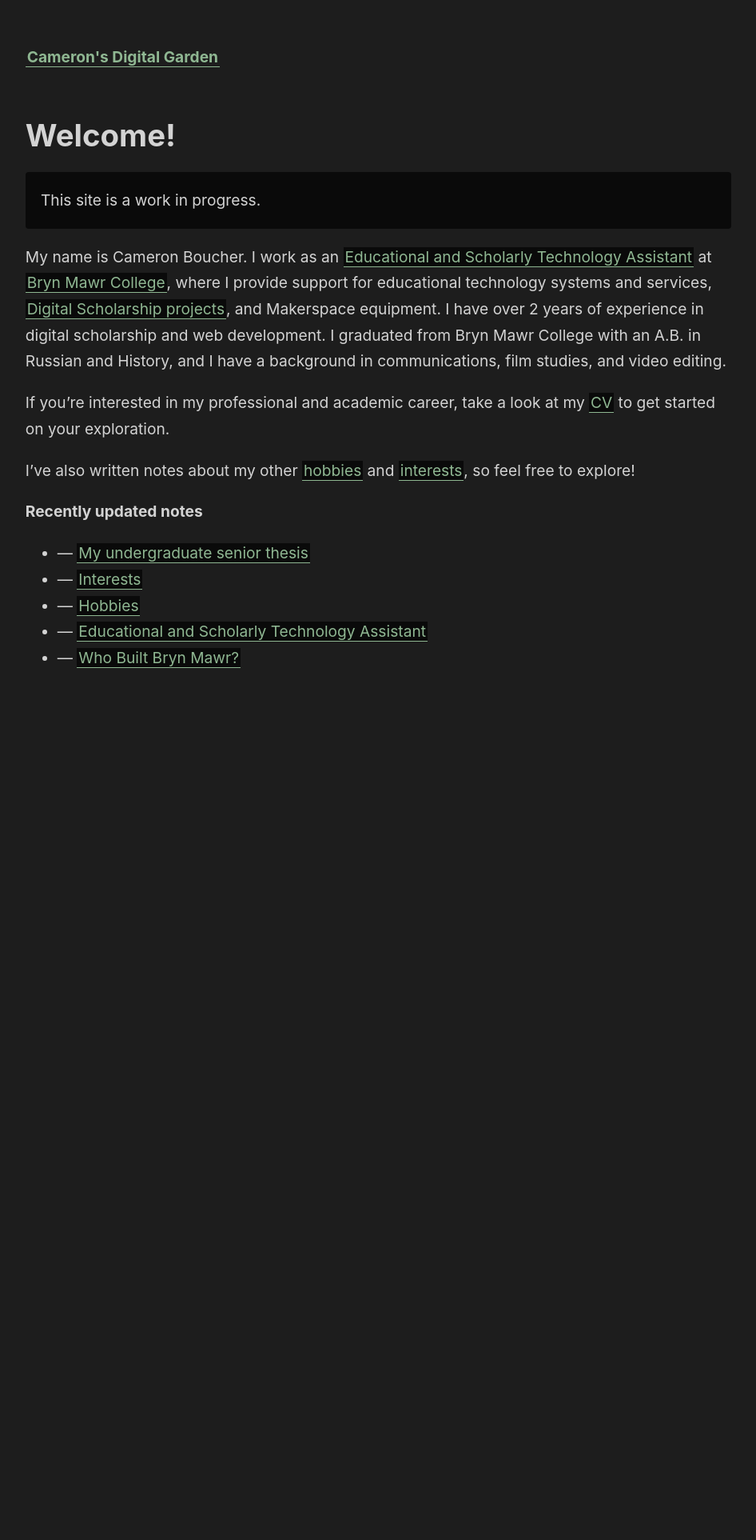
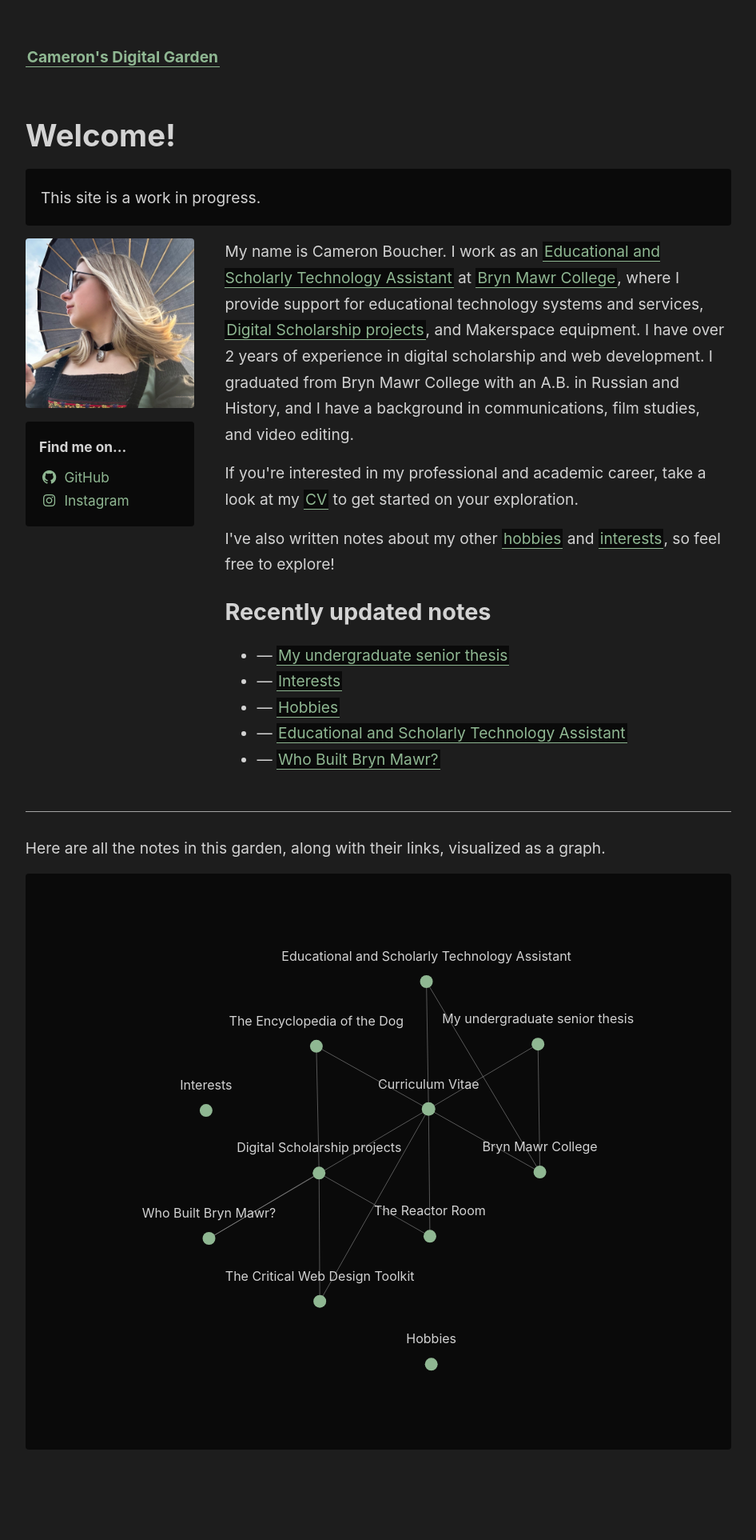
Before and after one commit to cboucher01/cboucher01.github.io, a Jekyll site: the page built from _pages/index.html, in a window 1280 px wide. Shown: the whole page at 80% size, without its empty margins (45-991 px from the left). Built offline with Jekyll 4.4.1, drawn with Linux system fonts in a browser that asks for light colours; before the commit the page ends 951 px from its top, so only the background shows below that.

Commit message:
update homepage

```diff
--- a/_includes/head.html
+++ b/_includes/head.html
@@ -45,4 +45,7 @@
       {{ page.title }} &mdash; {{ site.title }}
     {% endif %}
   </title>
+
+  <link rel="preload" href="https://cdn.jsdelivr.net/npm/@fortawesome/fontawesome-free@latest/css/all.min.css" as="style" onload="this.onload=null;this.rel='stylesheet'">
+  <noscript><link rel="stylesheet" href="https://cdn.jsdelivr.net/npm/@fortawesome/fontawesome-free@latest/css/all.min.css"></noscript>
 </head>
--- /dev/null
+++ b/_pages/index.html
@@ -0,0 +1,58 @@
+---
+layout: default
+title: Home
+id: home
+permalink: /
+---
+
+<article>
+    <h1>Welcome!</h1>
+    <p style="padding: 1em 1em; background: #0a0a0a; border-radius: 4px;">
+        This site is a work in progress.
+    </p>
+    <div id="home-container">
+        <side style="font-size: 0.9em">
+          <img src="{{ "/assets/portrait.jpg" | relative_url }}" alt="A photograph of Cameron in a green and black dress and sunglasses, looking to the side.">
+          <div class="side-info"><p><strong>Find me on...</strong></p>
+            <ul>
+              <!--<li><a href="mailto:cboucher@brynmawr.edu">cboucher@brynmawr.edu</a></li>-->
+              <li><a href="https://github.com/cboucher01"><i class="fab fa-fw fa-github" aria-hidden="true"></i><span class="label" style="padding-left: .5rem;">GitHub</span></a></li>
+              <li><a href="https://instagram.com/_cameronboucher_" rel="nofollow noopener noreferrer me" itemprop="sameAs"><i class="fab fa-fw fa-instagram" aria-hidden="true"></i><span class="label" style="padding-left: .5rem;">Instagram</span></a></li>
+            </ul>
+          </div>
+        </side>
+        <content>
+          <p>
+            My name is Cameron Boucher. I work as an [[Educational and Scholarly Technology Assistant]] at [[Bryn Mawr College]], where I provide support for educational technology systems and services, [[Digital Scholarship projects]], and Makerspace equipment. I have over 2 years of experience in digital scholarship and web development. I graduated from Bryn Mawr College with an A.B. in Russian and History, and I have a background in communications, film studies, and video editing.
+          </p>
+          <p>
+            If you're interested in my professional and academic career, take a look at my [[CV]] to get started on your exploration.
+          </p>
+          <p>
+            I've also written notes about my other [[hobbies]] and [[interests]], so feel free to explore!
+          </p>
+
+          <h2>Recently updated notes</h2>
+          <ul>
+            {% assign recent_notes = site.notes | sort: "last_modified_at_timestamp" | reverse %}
+            {% for note in recent_notes limit: 5 %}
+              <li>
+                {{ note.last_modified_at | date: "%Y-%m-%d" }} — <a class="internal-link" href="{{ site.baseurl }}{{ note.url }}">{{ note.title }}</a>
+              </li>
+            {% endfor %}
+          </ul>
+      </content>
+    </div>
+  </article>
+
+  <hr>
+
+  <p>Here are all the notes in this garden, along with their links, visualized as a graph.</p>
+
+  {% include notes_graph.html %}
+
+  <style>
+    .wrapper {
+      max-width: 46em;
+    }
+  </style>
--- a/_pages/index.md
+++ /dev/null
@@ -1,35 +0,0 @@
----
-layout: page
-title: Home
-id: home
-permalink: /
----
-
-# Welcome!
-
-<p style="padding: 1em 1em; background: #0a0a0a; border-radius: 4px;">
-  This site is a work in progress.
-</p>
-
-My name is Cameron Boucher. I work as an [[Educational and Scholarly Technology Assistant]] at [[Bryn Mawr College]], where I provide support for educational technology systems and services, [[Digital Scholarship projects]], and Makerspace equipment. I have over 2 years of experience in digital scholarship and web development. I graduated from Bryn Mawr College with an A.B. in Russian and History, and I have a background in communications, film studies, and video editing.
-
-If you're interested in my professional and academic career, take a look at my [[CV]] to get started on your exploration.
-
-I've also written notes about my other [[hobbies]] and [[interests]], so feel free to explore!
-
-<strong>Recently updated notes</strong>
-
-<ul>
-  {% assign recent_notes = site.notes | sort: "last_modified_at_timestamp" | reverse %}
-  {% for note in recent_notes limit: 5 %}
-    <li>
-      {{ note.last_modified_at | date: "%Y-%m-%d" }} — <a class="internal-link" href="{{ site.baseurl }}{{ note.url }}">{{ note.title }}</a>
-    </li>
-  {% endfor %}
-</ul>
-
-<style>
-  .wrapper {
-    max-width: 46em;
-  }
-</style>
--- a/_sass/_style.scss
+++ b/_sass/_style.scss
@@ -47,6 +47,10 @@ img {
   border-radius: $border-radius;
 }
 
+p {
+  margin: 0 0 1rem;
+}
+
 blockquote {
   padding: 1.5em;
   margin: 0;
@@ -64,7 +68,7 @@ hr {
   border: 0;
   height: 1px;
   margin: 1.5em 0;
-  background: $color-box-background;
+  background: $color-subtext;
 }
 
 h1,
@@ -74,7 +78,7 @@ h4,
 h5,
 h6 {
   line-height: 1.3;
-  margin-bottom: 0;
+  margin-bottom: 1rem;
   padding-bottom: 0;
 }
 
@@ -155,6 +159,46 @@ nav {
   margin: 1em 0 3em;
 }
 
+#home-container {
+  display: grid;
+  grid-gap: 2em;
+  grid-template-areas:
+    "content"
+    "side";
+
+  @media (min-width: 700px) {
+    grid-template-columns: 1fr 3fr;
+    grid-template-areas: "content side";
+  }
+
+  side {
+
+    .side-info {
+      background-color: $color-box-background;
+      border-radius: $border-radius;
+      margin: 1em 0;
+      padding: 1em;
+
+      p {
+        margin: 0 0 .5em;
+      }
+    }
+
+    ul {
+      list-style-type: none;
+      padding: 0;
+      margin: 0;
+    }
+
+    a {
+      border-bottom: none;
+      &:after {
+        content: "";
+      }
+    }
+  }
+}
+
 #notes-entry-container {
   display: grid;
   grid-gap: 2em;
```
Also changed, not shown: _layouts/home.html (added, +24 -0 lines), assets/portrait.jpg (added).
